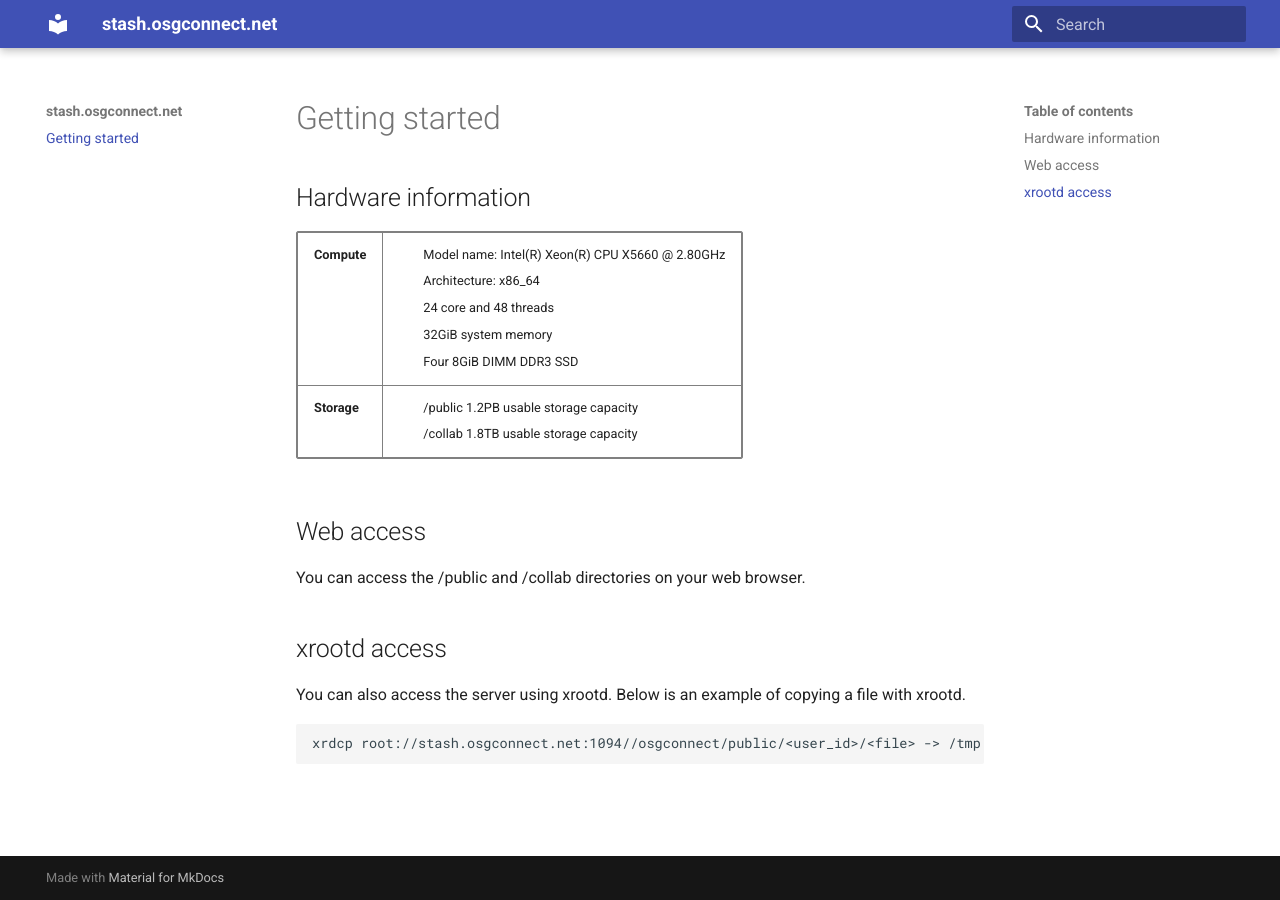
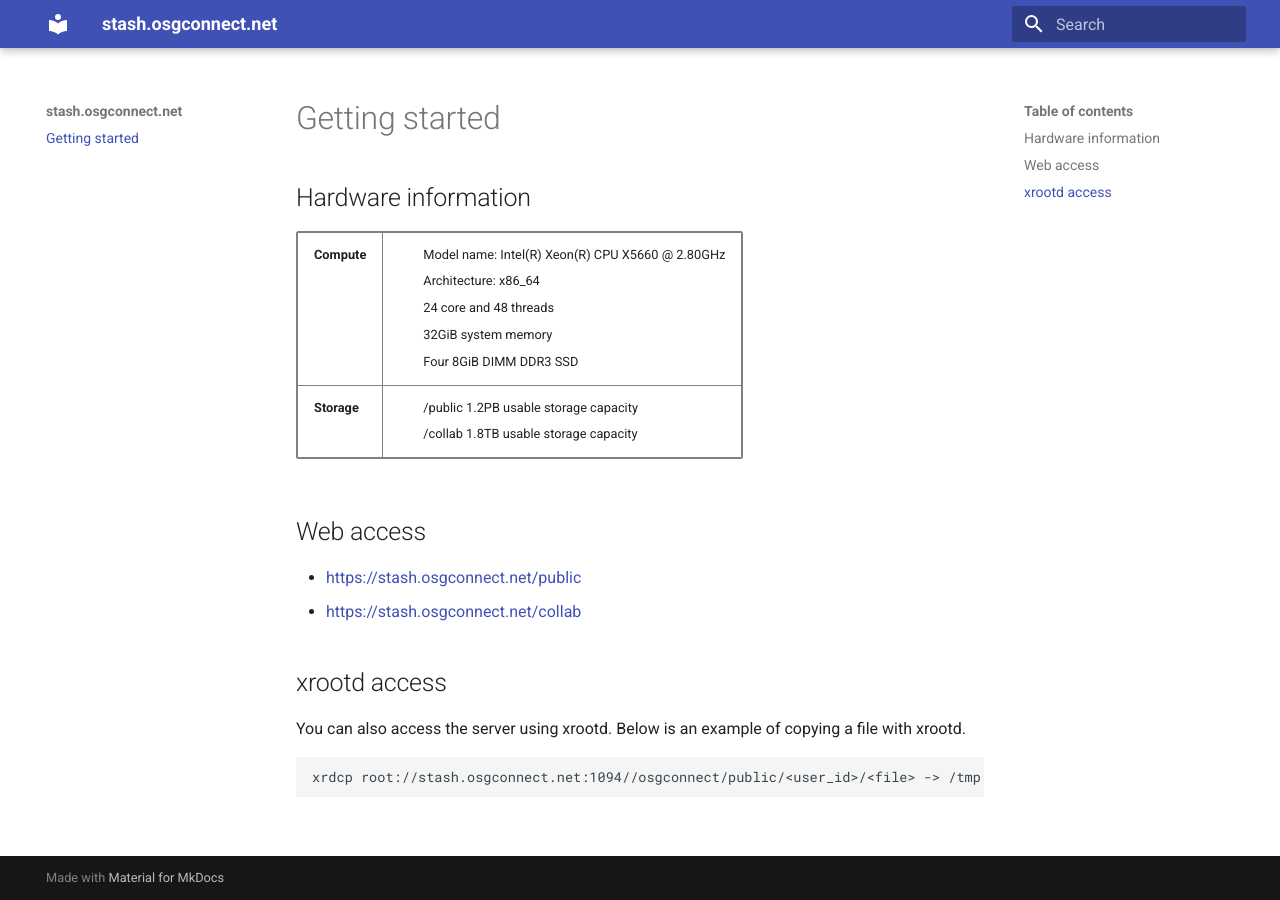
Before and after one commit to maniaclab/stashosgconnect-splash, an MkDocs documentation site: the page built from docs/index.md, in a window 1280 px wide. Built offline with MkDocs 1.6.1 and Material for MkDocs 9.7.7, drawn with Linux system fonts in a browser that asks for light colours.

Commit message:
Updated the web access section

```diff
--- a/docs/index.md
+++ b/docs/index.md
@@ -34,7 +34,8 @@
 
 ## Web access
 
-You can access the /public and /collab directories on your web browser.
+* <https://stash.osgconnect.net/public>
+* <https://stash.osgconnect.net/collab>
 
 ## xrootd access
 
```
Also changed, not shown: site/index.html, site/search/search_index.json, 1 other file.
